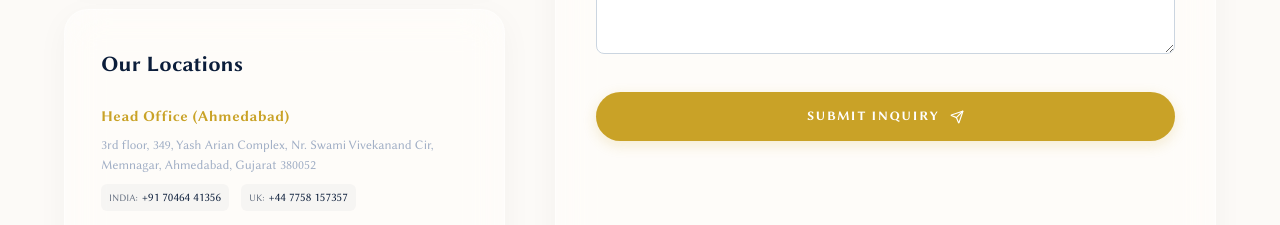
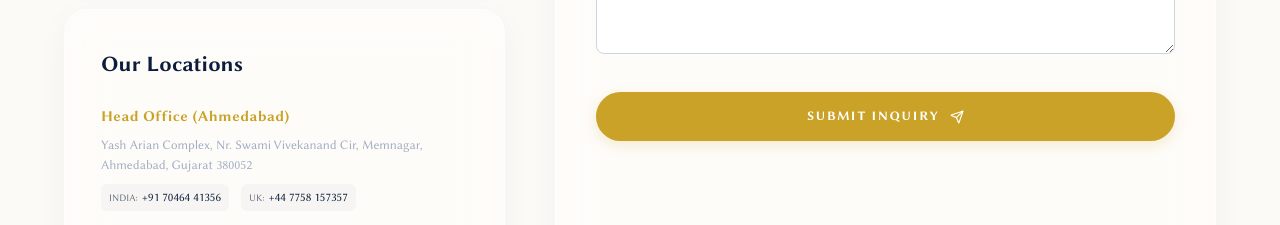
Before and after one commit to miracards/Miracards_By_RB, a Next.js app: page /contact in a window 1280 px wide. Shown: the part 900-1125 px from the top of the page. Built offline with nearby package versions, Linux system fonts and the light colour scheme; no server answers; the database is empty.

Commit message:
Initial commit

```diff
--- a/src/app/(public)/contact/ContactClient.tsx
+++ b/src/app/(public)/contact/ContactClient.tsx
@@ -270,7 +270,7 @@ export default function ContactClient() {
                 {[
                   {
                     name: "Head Office (Ahmedabad)",
-                    address: "3rd floor, 349, Yash Arian Complex, Nr. Swami Vivekanand Cir, Memnagar, Ahmedabad, Gujarat 380052",
+                    address: "Yash Arian Complex, Nr. Swami Vivekanand Cir, Memnagar, Ahmedabad, Gujarat 380052",
                     phones: [
                       { label: "India", value: "+91 70464 41356", href: "tel:+917046441356" },
                       { label: "UK", value: "+44 7758 157357", href: "tel:+447758157357" }
--- a/src/app/(public)/page.tsx
+++ b/src/app/(public)/page.tsx
@@ -219,3 +219,4 @@ export default function HomePage() {
     </>
   );
 }
+``
--- a/src/components/sections/FeaturedCollections.tsx
+++ b/src/components/sections/FeaturedCollections.tsx
@@ -31,7 +31,7 @@ export default function FeaturedCollections() {
             let subtitle = "Signature collection";
             if (c.slug === "wedding-invitation") subtitle = "Timeless elegance";
             else if (c.slug === "premium-money-envelop") subtitle = "Premium & luxurious";
-            else if (c.slug === "engagement-invitation") subtitle = "Intricate & delicate";
+            // else if (c.slug === "engagement-invitation") subtitle = "Intricate & delicate";
             else if (c.slug === "babyshower-invitation") subtitle = "Pastel & floral";
             else if (c.slug === "welcome-boards") subtitle = "Modern & stylish";
             else if (c.slug === "vastupujan-invitation") subtitle = "Animated & traditional";
```
